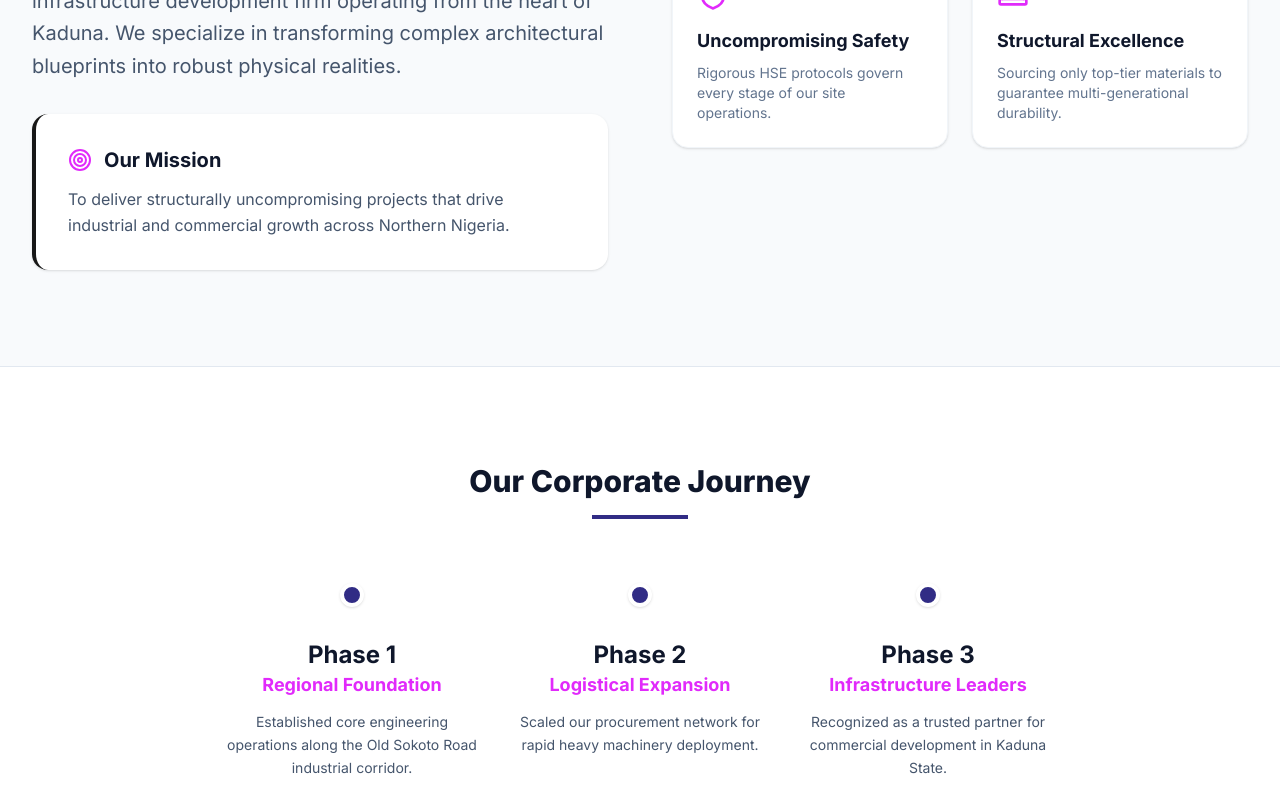
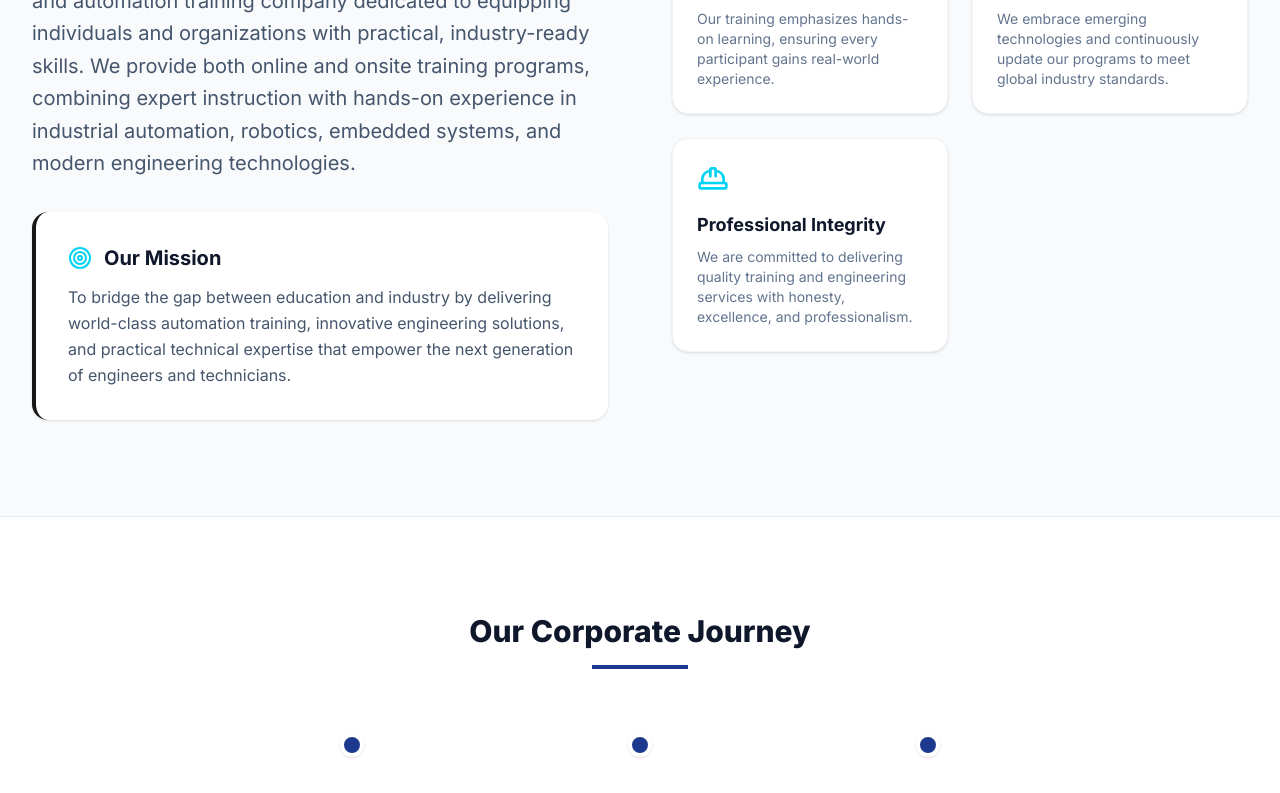
Before and after one commit to muradimusa014-hub/Numbles-Engineering-Company-Ltd, a Next.js app: page /about in a window 1280 px wide. Shown: the part 280-1073 px from the top of the page. Built offline with nearby package versions, Linux system fonts and the light colour scheme.

Commit message:
Revise site configuration for Numbles Engineering
Updated site configuration with new company details, colors, contact information, and mission statement.

```diff
--- a/data/siteConfig.ts
+++ b/data/siteConfig.ts
@@ -1,33 +1,64 @@
 export const siteConfig = {
-  companyName: "Dismento Nigeria Ltd",
-colors: {
-  primary: "bg-indigo-900",
-  primaryHover: "hover:bg-indigo-700",
-  textHighlight: "text-fuchsia-500"
-
+  companyName: "Numbles Engineering Company Ltd",
+  colors: {
+    primary: "bg-blue-900",
+    primaryHover: "hover:bg-blue-800",
+    textHighlight: "text-cyan-400",
   },
   contact: {
-    phone: "+234 803 450 1917",
-    email: "projects@dismento.com.ng",
-    address: "25, Old Sokoto Road, Kaduna, Nigeria",
-    whatsappMessage: "Hello, I would like to request an engineering consultation and RFP submission."
+    phone: "+234 816 405 9954",
+    email: "info@numblesengineering.com",
+    address: "290A Ajose Adeogun St, Victoria Island, Lagos 106104, Nigeria",
+    whatsappMessage:
+      "Hello, I would like to inquire about your automation training programs and engineering services."
   },
   forms: {
     contactApiKey: "YOUR_WEB3FORMS_ACCESS_KEY_HERE",
-    newsletterSuccessMessage: "You are now subscribed to our corporate procurement updates."
+    newsletterSuccessMessage:
+      "You have successfully subscribed to our automation training updates and engineering newsletter."
   },
   about: {
-    title: "Precision in Heavy Engineering",
-    description: "Dismento Nigeria Ltd is a premier civil engineering and infrastructure development firm operating from the heart of Kaduna. We specialize in transforming complex architectural blueprints into robust physical realities.",
-    mission: "To deliver structurally uncompromising projects that drive industrial and commercial growth across Northern Nigeria.",
+    title: "Empowering the Future Through Automation",
+    description:
+      "Numbles Engineering Company Ltd is a leading engineering and automation training company dedicated to equipping individuals and organizations with practical, industry-ready skills. We provide both online and onsite training programs, combining expert instruction with hands-on experience in industrial automation, robotics, embedded systems, and modern engineering technologies.",
+    mission:
+      "To bridge the gap between education and industry by delivering world-class automation training, innovative engineering solutions, and practical technical expertise that empower the next generation of engineers and technicians.",
     coreValues: [
-      { title: "Uncompromising Safety", description: "Rigorous HSE protocols govern every stage of our site operations." },
-      { title: "Structural Excellence", description: "Sourcing only top-tier materials to guarantee multi-generational durability." }
+      {
+        title: "Practical Excellence",
+        description:
+          "Our training emphasizes hands-on learning, ensuring every participant gains real-world experience."
+      },
+      {
+        title: "Innovation",
+        description:
+          "We embrace emerging technologies and continuously update our programs to meet global industry standards."
+      },
+      {
+        title: "Professional Integrity",
+        description:
+          "We are committed to delivering quality training and engineering services with honesty, excellence, and professionalism."
+      }
     ],
     milestones: [
-      { year: "Phase 1", title: "Regional Foundation", desc: "Established core engineering operations along the Old Sokoto Road industrial corridor." },
-      { year: "Phase 2", title: "Logistical Expansion", desc: "Scaled our procurement network for rapid heavy machinery deployment." },
-      { year: "Phase 3", title: "Infrastructure Leaders", desc: "Recognized as a trusted partner for commercial development in Kaduna State." }
+      {
+        year: "Phase 1",
+        title: "Training Foundation",
+        desc:
+          "Established to provide accessible online and onsite automation training for students, graduates, and industry professionals."
+      },
+      {
+        year: "Phase 2",
+        title: "Technology Expansion",
+        desc:
+          "Expanded our expertise to include PLC programming, SCADA, HMI, robotics, Arduino, IoT, industrial instrumentation, and electrical control systems."
+      },
+      {
+        year: "Phase 3",
+        title: "Industry Excellence",
+        desc:
+          "Recognized as a trusted automation training and engineering solutions provider, producing industry-ready professionals through practical learning and innovation."
+      }
     ]
   }
 };
```
